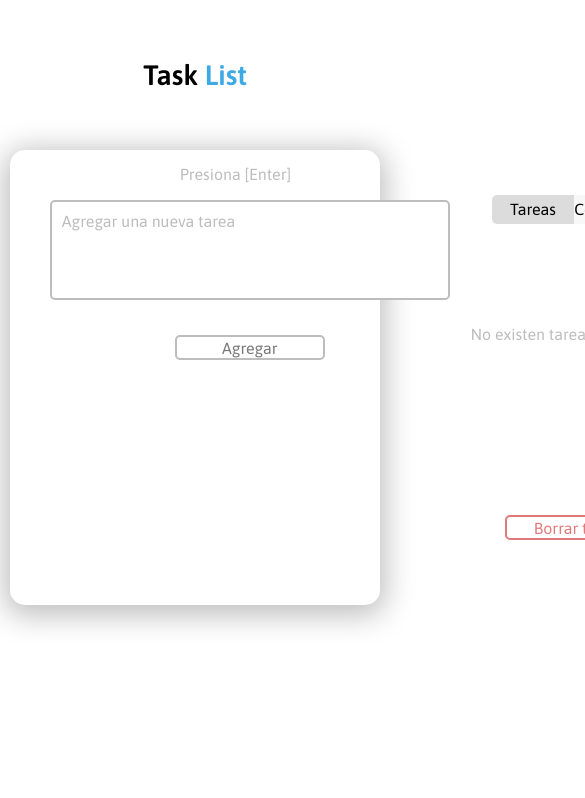
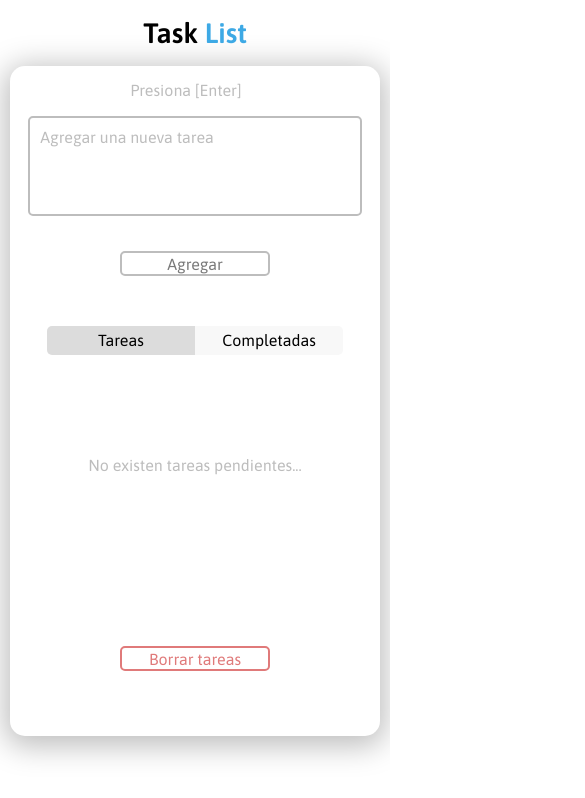
Before and after one commit to Joel-x-x/TaskList, a website: page index.html in a window 390 px wide. Shown: the top 798 px of the page, 585 px wide, since content can reach past the window. Drawn offline with Linux system fonts and the light colour scheme.

Commit message:
feat: add responsive

```diff
--- a/src/scss/base/_variables.scss
+++ b/src/scss/base/_variables.scss
@@ -5,7 +5,7 @@
 $fuente_principal: 'Asap', sans-serif;
 
 // Tamaño de Media Queries
-$telefono: 480px;
+$telefono: 520px;
 $tablet: 768px;
 $desktop: 1024px;
 
--- a/src/scss/layout/_contenido.scss
+++ b/src/scss/layout/_contenido.scss
@@ -7,6 +7,14 @@
     display: grid;
     @include grid(2, 2rem);
     min-height: 40rem;
+
+    @include desktop {
+        @include grid(1, 2rem);
+    }
+
+    @include telefono {
+        padding: 5rem 0 3rem 0;
+    }
 }
 // Left Side
 .side1 {
@@ -14,10 +22,17 @@
     display: flex;
     justify-content: center;
 
+    @include telefono {
+        width: 100%;
+    }
     // Caja agregar nueva tarea
     .formulario {
         display: flex;
         flex-direction: column;
+        @include telefono {
+            width: 100%;
+            align-items: center;
+        }
     }
     .caja-tarea {
         width: 40rem;
@@ -29,6 +44,9 @@
 
         &:focus-visible {
             outline: none;
+        }
+        @include telefono {
+            width: 90%;
         }
     }
     // Texto presiona enter
@@ -113,11 +131,18 @@
 
     }
     .contain {
-        display: block;
+        display: flex;
+        flex-direction: column;
         margin-top: 2rem;
         height: 24rem;
         overflow-y: scroll;
         padding-right: .5rem;
+
+        @include telefono {
+            width: 100%;
+            align-items: center;
+            padding-right: 0;
+        }
 
         .container-task {
             width: 40rem;
@@ -126,9 +151,13 @@
             margin-bottom: 2rem;
             position: relative;
 
+            @include telefono {
+                width: 90%;
+            }
+
             .card-task {
                 width: 100%;
-                height: 100%;
+                height: 10rem;
                 @include border;
                 padding: 1rem 2.5rem 0 2.5rem;
                 word-wrap: break-word;
--- a/src/scss/layout/_header.scss
+++ b/src/scss/layout/_header.scss
@@ -2,6 +2,11 @@ h1 {
     &.h1 {
         font-weight: $semiBold;
         margin: 50px 0;
+
+        @include desktop {
+            margin: 8px 0;
+        }
+
         @include telefono {
             font-size: 2.8rem;
         }
```
Also changed, not shown: build/css/app.css, 1 other file.
